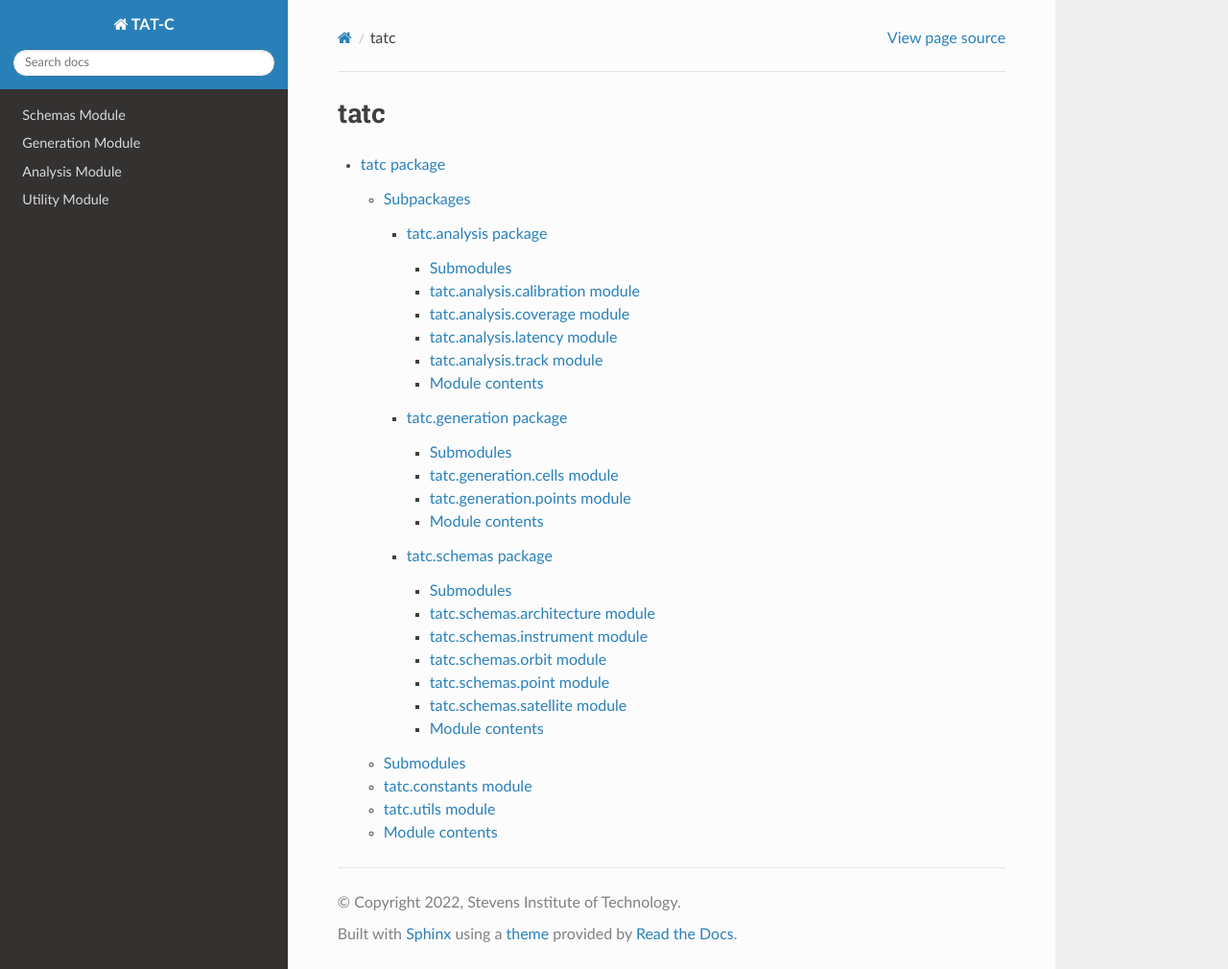
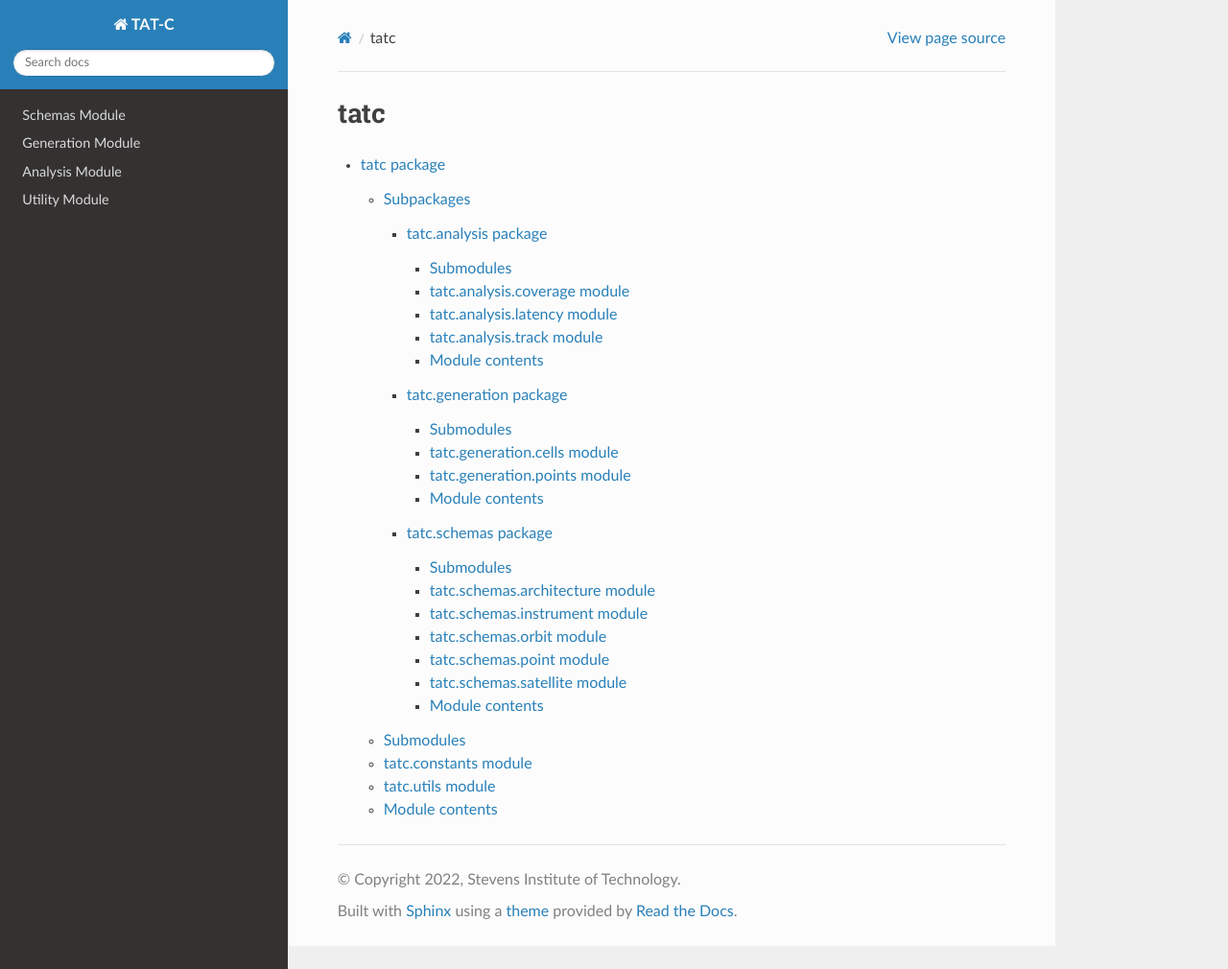
Before and after one commit to code-lab-org/tatc, a Sphinx documentation site: the page built from tatc/docs/source/modules.rst, in a window 1280 px wide and 1010 px high. Shown: the whole window at 96% size. Built offline with Sphinx 7.4.7 and the Read the Docs theme 2.0.0, drawn with Linux system fonts in a browser that asks for light colours.

Commit message:
add default channel if needed; remove calibration from analysis documentation

```diff
--- a/tatc/docs/environment.yml
+++ b/tatc/docs/environment.yml
@@ -1,6 +1,7 @@
 name: tatc_env
 channels:
   - conda-forge
+  - default
 dependencies:
   - python=3.8.10
   - geopandas=0.9.0
--- a/tatc/docs/source/tatc.analysis.rst
+++ b/tatc/docs/source/tatc.analysis.rst
@@ -3,14 +3,6 @@ tatc.analysis package
 
 Submodules
 ----------
-
-tatc.analysis.calibration module
---------------------------------
-
-.. automodule:: tatc.analysis.calibration
-   :members:
-   :undoc-members:
-   :show-inheritance:
 
 tatc.analysis.coverage module
 -----------------------------
```
